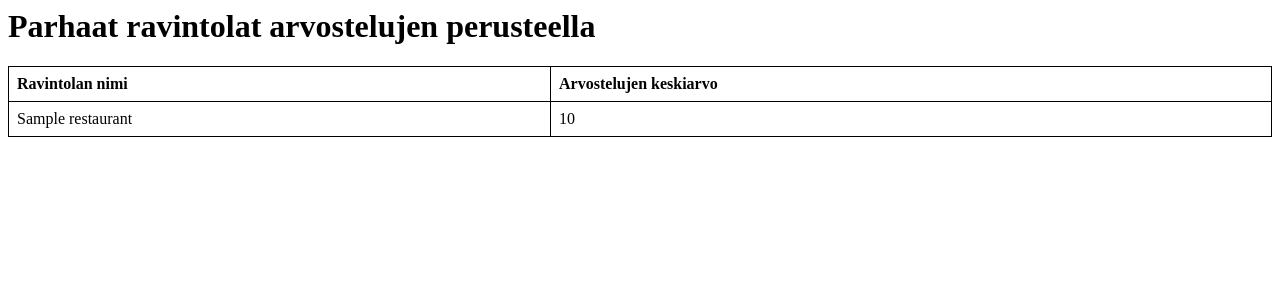
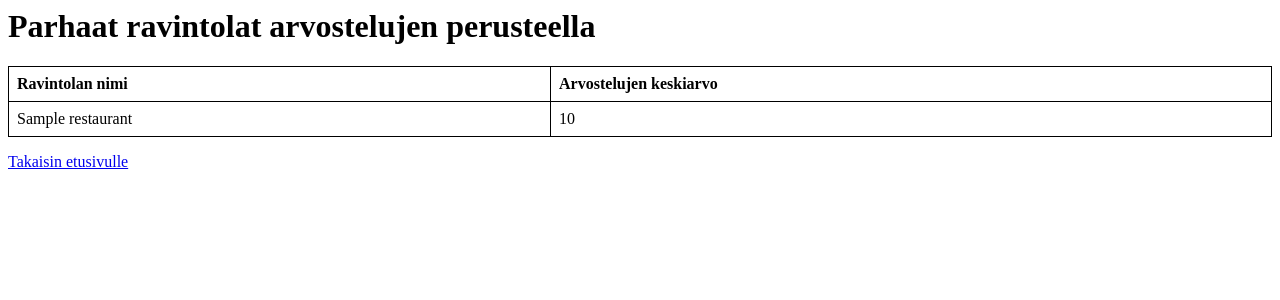
Before and after one commit to emiliaoinas/Ravintolasovellus, a Flask app: template templates/sorted_restaurants.html in a window 1280 px wide. Shown: the top 300 px of the page. Run offline with Flask 3, Linux system fonts and the light colour scheme; the template is opened without the code that fills it: most values are stand-ins (such as "Sample title", 1, 10 or a date in 2020).

Commit message:
Add link to the front page

```diff
--- a/templates/sorted_restaurants.html
+++ b/templates/sorted_restaurants.html
@@ -30,5 +30,7 @@
             {% endfor %}
         </tbody>
     </table>
+    <p></p>
+    <a href="/">Takaisin etusivulle</a>
 </body>
 </html>
```
